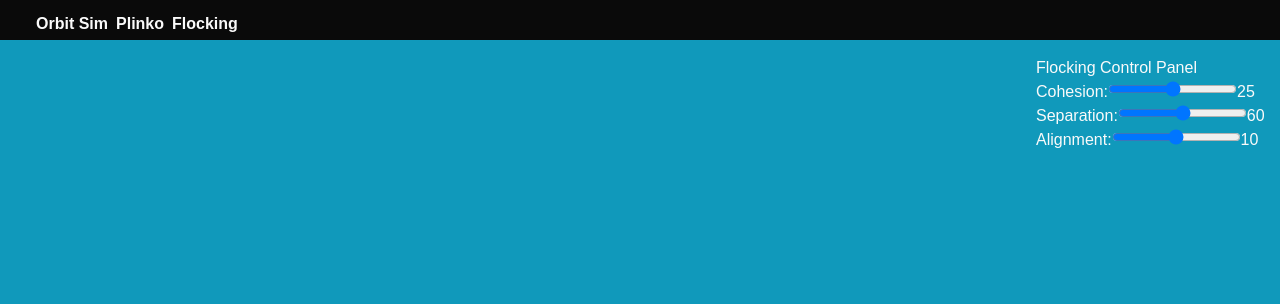
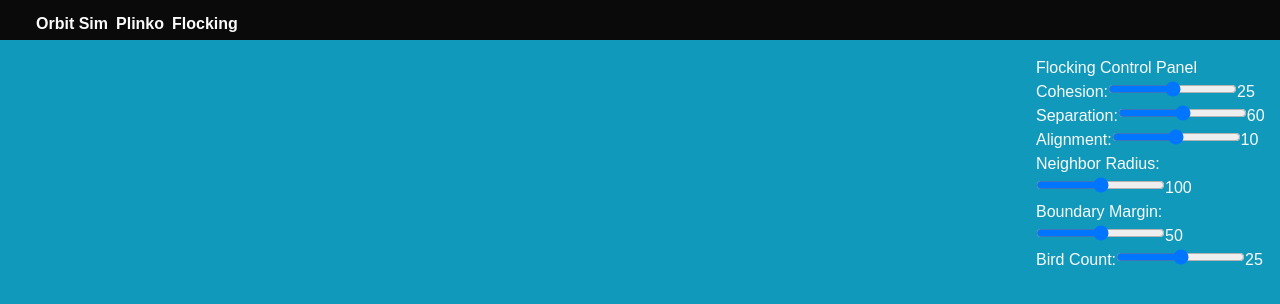
Before and after one commit to parker-buckley/pixijs-simulations, a Next.js app: page / in a window 1280 px wide. Shown: the top 304 px of the page. Built offline with nearby package versions, Linux system fonts and the light colour scheme.

Commit message:
Adds slider for boid count, border radius, and nearest neighbor search

```diff
--- a/components/Flocking.tsx
+++ b/components/Flocking.tsx
@@ -13,9 +13,9 @@ const Flocking = () => {
   let cohesion = 25;
   let separation = 60;
   let alignment = 10;
-  const LOCAL_FLOCK_RADIUS = 100;
-  const NUM_BOIDS = 25;
-  const BOUNDARY_MARGIN = 50;
+  let localFlockRadius = 100;
+  let numBoids = 25;
+  let boundaryMargin = 50;
 
   useEffect( () => {
     const appReady = new Promise<PIXI.Application>((resolve) => {
@@ -24,6 +24,34 @@ const Flocking = () => {
       resolve(app);
     });
 
+    const updateBoidCount = (boids: Boid[], newBoidCount: number, flightFrames: PIXI.Texture[]) => {
+      const currentCount = boids.length;
+      const boidsToAddOrRemove = newBoidCount - currentCount;
+
+      if( boidsToAddOrRemove === 0 ) return;
+
+      if( boidsToAddOrRemove > 0 ) {
+        for( let i = 0; i < boidsToAddOrRemove; i++ ) {
+          if( appRef.current ) {
+            boids.push( new Boid(
+              (appRef.current.screen.width / 2) + + getRandomSignedNumber(screen.width/5)
+              , (appRef.current.screen.height / 2) + getRandomSignedNumber(screen.height/5)
+              , appRef.current
+              , flightFrames
+              , new Vector( Math.random(), Math.random())
+            ));
+          }
+        }
+      } else {
+        for( let i = 0; i < Math.abs(boidsToAddOrRemove); i++ ) {
+          const boidToRemove = boids.pop();
+          if( boidToRemove ) {
+            boidToRemove.pixiAnimatedSprite.destroy();
+          }
+        }
+      }
+
+    }
 
     const applicationWrapper = async () => {
       const app = await appReady;
@@ -95,31 +123,15 @@ const Flocking = () => {
         ]);
 
         const boids: Boid[] = [];
-        for( let i = 0; i < NUM_BOIDS; i++ ) {
-          boids.push( new Boid(
-            (appRef.current.screen.width / 2) + + getRandomSignedNumber(screen.width/5)
-            , (appRef.current.screen.height / 2) + getRandomSignedNumber(screen.height/5)
-            , appRef.current
-            , [ birdFlightFrame1, birdFlightFrame2 , birdFlightFrame3, birdFlightFrame4 ]
-            , new Vector( Math.random(), Math.random())
-          ));
-        }
-
-
-        // Rule 1: Boids try to fly towards the centre of mass of neighbouring boids. (COHESION)
-        // Rule 2: Boids try to keep a small distance away from other objects (including other boids). (SEPARATION)
-        // Rule 3: Boids try to match velocity with near boids. (ALIGNMENT)
-
-        // Stretch goals
-        // Limiting the speed DONE
-        // Bounding the position DONE
+        updateBoidCount(boids, numBoids, [birdFlightFrame1, birdFlightFrame2 , birdFlightFrame3, birdFlightFrame4]);
 
         app.ticker.add(() =>
           {
-            calculateCohesion(boids, LOCAL_FLOCK_RADIUS, cohesion);
-            calculateSeparation(boids, LOCAL_FLOCK_RADIUS, separation);
-            calculateAlignment(boids, LOCAL_FLOCK_RADIUS, alignment);
-            boundPositions(boids, app.screen.left, app.screen.right, app.screen.top, app.screen.bottom, BOUNDARY_MARGIN );
+            updateBoidCount(boids, numBoids, [birdFlightFrame1, birdFlightFrame2 , birdFlightFrame3, birdFlightFrame4]);
+            calculateCohesion(boids, localFlockRadius, cohesion);
+            calculateSeparation(boids, localFlockRadius, separation);
+            calculateAlignment(boids, localFlockRadius, alignment);
+            boundPositions(boids, app.screen.left, app.screen.right, app.screen.top, app.screen.bottom, boundaryMargin );
             for( const boid of boids ) {
               boid.updatePosition();
             }
@@ -180,6 +192,42 @@ const Flocking = () => {
                 ></input>
                 <span>{alignment}</span>
             </div>
+            <div className="slider-group">
+              <label>Neighbor Radius:</label>
+              <input
+                type="range"
+                id="flockRadiusSlider"
+                min="10"
+                max="150"
+                step="5"
+                onChange={(event)=> { localFlockRadius = Number(event.target.value) }}
+                ></input>
+                <span>{localFlockRadius}</span>
+            </div>
+            <div className="slider-group">
+              <label>Boundary Margin:</label>
+              <input
+                type="range"
+                id="boundaryMarginSlider"
+                min="0"
+                max="150"
+                step="5"
+                onChange={(event)=> { boundaryMargin = Number(event.target.value) }}
+                ></input>
+                <span>{boundaryMargin}</span>
+            </div>
+            <div className="slider-group">
+              <label>Bird Count:</label>
+              <input
+                type="range"
+                id="numBoidsSlider"
+                min="0"
+                max="150"
+                step="1"
+                onChange={(event)=> { numBoids = Number(event.target.value) }}
+                ></input>
+                <span>{numBoids}</span>
+            </div>
           </div>
         </div>
       </aside>
```
